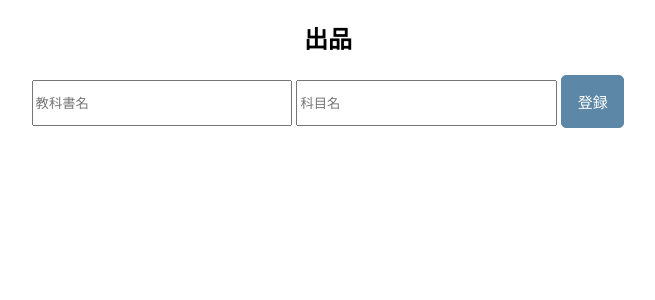
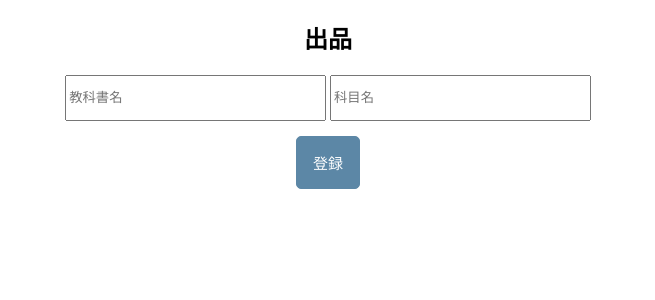
Before and after one commit to enpitut2023/ITF, a Flask app: page /exhibit in a window 1280 px wide. Shown: the part 134-434 px from the top of the page, without its empty margins (312-967 px from the left). Run offline with Flask 3, Linux system fonts and the light colour scheme.

Commit message:
出品ページ更新

```diff
--- a/static/css/exhibit.css
+++ b/static/css/exhibit.css
@@ -10,9 +10,14 @@ form {
   height: 40px;
   width: 20%;
 
+
 }
 
-
+.btn-submit{
+  text-align: center;
+  display: flex;
+  margin: 15px;
+}
 .menu{
   display: flex;
   justify-content: space-around;
--- a/templates/exhibit.html
+++ b/templates/exhibit.html
@@ -25,6 +25,7 @@
     <div class="name">
       <input type="text" class="book" placeholder="教科書名">
       <input type="text" class="subject" placeholder="科目名">
+      <br>
       <input type="submit" class="btn-submit" value="登録">
     </div>
   </form>
```
